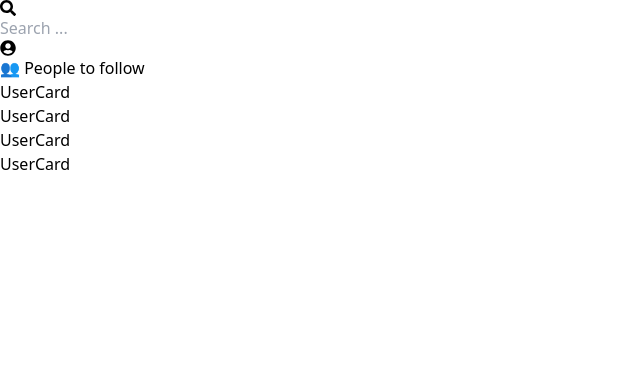
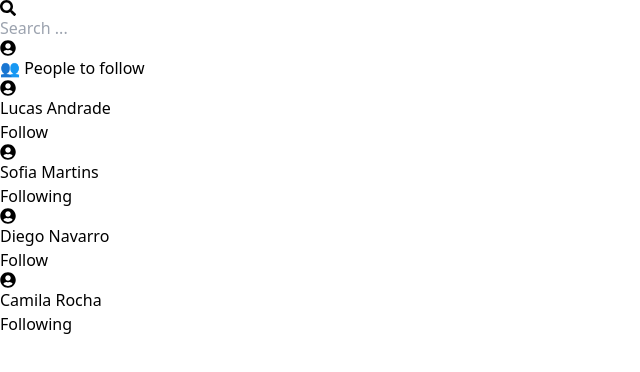
Before and after one commit to davi-p-oliveira-11/blog-typescript, a React (Vite) app: page / in a window 1280 px wide. Shown: the top 372 px of the page, without its empty margins (0-640 px from the left). Built offline with nearby package versions, Linux system fonts and the light colour scheme.

Commit message:
feat(component): create reusable UserCard

```diff
--- a/src/components/UserCard.tsx
+++ b/src/components/UserCard.tsx
@@ -1,8 +1,21 @@
+import { FaUserCircle } from "react-icons/fa";
 
-const UserCard = () => {
-  return (
-    <div>UserCard</div>
-  )
+interface UserCardProps {
+  index: number;
+  person: string;
 }
 
-export default UserCard
+const UserCard = ({ index, person }: UserCardProps) => {
+  return (
+    <div className="flex items-center justify-between">
+      <section className="flex items-center">
+        <FaUserCircle className="text-3xl mr-3 text-gray-500" />
+        <span>{person.name}</span>
+      </section>
+
+      <button>{person.following ? "Following" : "Follow"}</button>
+    </div>
+  );
+};
+
+export default UserCard;
```
